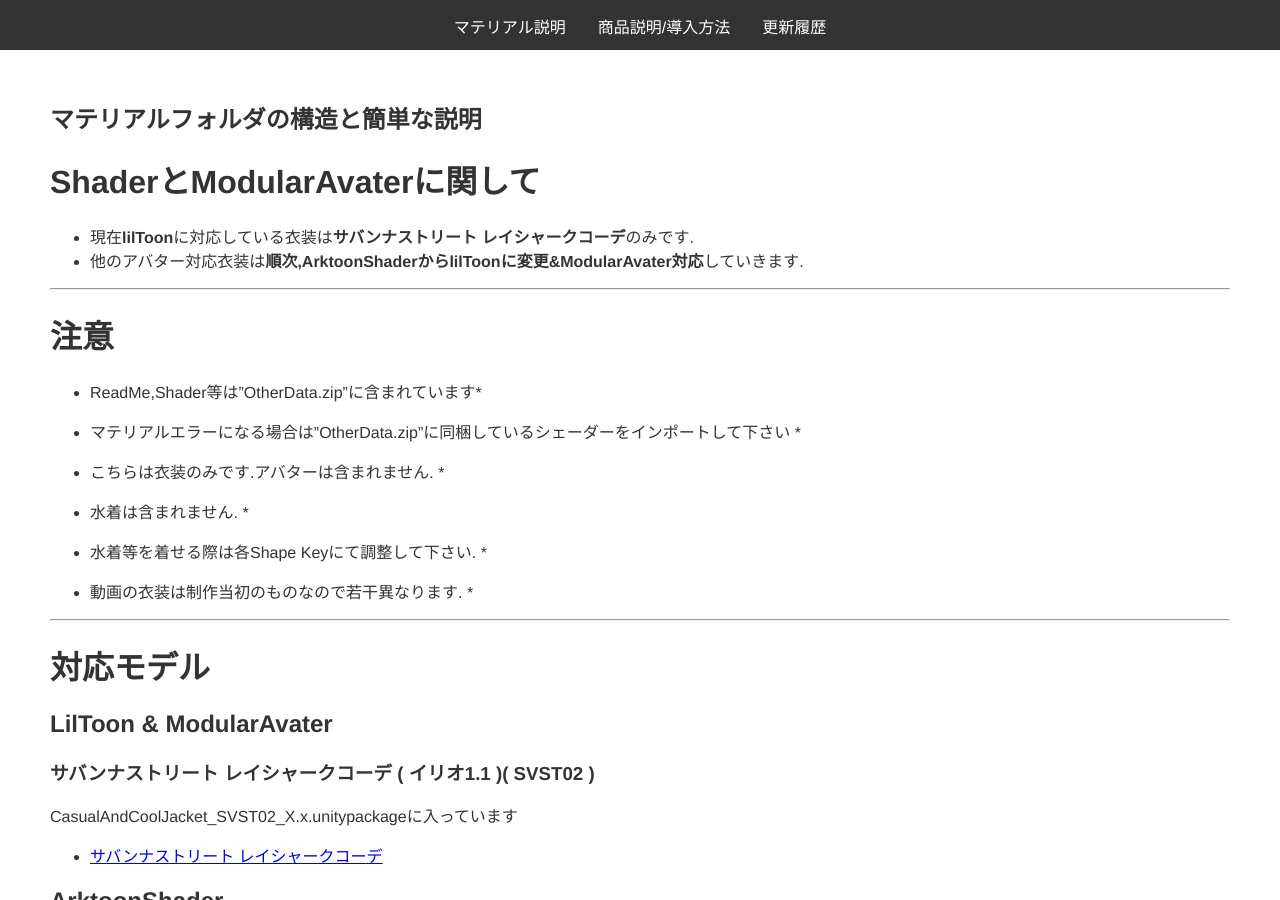
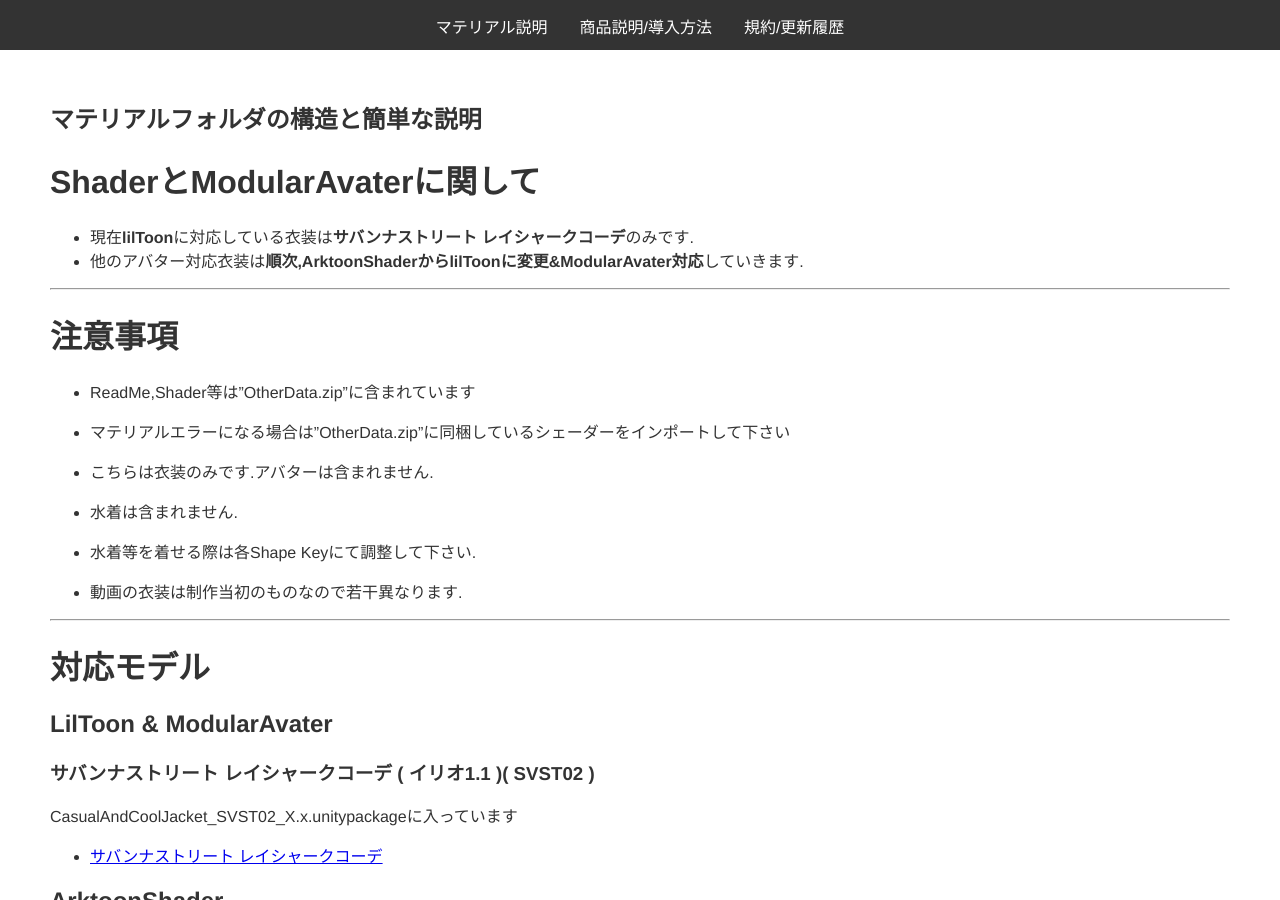
Before and after one commit to KLJP01/CasualAndCoolJacketManual, a Jekyll site: the page built from getting-started.md, in a window 1280 px wide and 900 px high. Built offline with Jekyll 4.4.1, drawn with Linux system fonts in a browser that asks for light colours; our own code applies the rules of GitHub Pages for plain Markdown files; some of the changed text lies outside the part shown.

Commit message:
:bug: Fix

```diff
--- a/CSS/style.css
+++ b/CSS/style.css
@@ -12,7 +12,7 @@ body {
 /* ------------------------
 ◆ main
 ---------------------------*/
-main{
+main {
     margin: 50px;
 }
 /* ------------------------
--- a/_includes/doc_nav.html
+++ b/_includes/doc_nav.html
@@ -1,5 +1,5 @@
 <ul>
-    <li class="{% if title == 'サンプル' %}active{% endif %}"><a href={{ /index.html" | relative_url }}>マテリアル説明</a></li>
+    <li><a href={{ "/index.html" | relative_url }}>マテリアル説明</a></li>
     <li><a href={{ "/getting-started.html" | relative_url }}>商品説明/導入方法</a></li>
-    <li><a href={{ "/history.html" | relative_url }}>更新履歴</a></li>
+    <li><a href={{ "/history.html" | relative_url }}>規約/更新履歴</a></li>
 </ul>
--- a/getting-started.md
+++ b/getting-started.md
@@ -9,18 +9,18 @@ layout: default
 
 ---
 
-# 注意
-* ReadMe,Shader等は"OtherData.zip"に含まれています*
+# 注意事項
+* ReadMe,Shader等は"OtherData.zip"に含まれています
 
-* マテリアルエラーになる場合は"OtherData.zip"に同梱しているシェーダーをインポートして下さい *
+* マテリアルエラーになる場合は"OtherData.zip"に同梱しているシェーダーをインポートして下さい
 
-* こちらは衣装のみです.アバターは含まれません. *
+* こちらは衣装のみです.アバターは含まれません.
 
-* 水着は含まれません. *
+* 水着は含まれません.
 
-* 水着等を着せる際は各Shape Keyにて調整して下さい. *
+* 水着等を着せる際は各Shape Keyにて調整して下さい.
 
-* 動画の衣装は制作当初のものなので若干異なります. *
+* 動画の衣装は制作当初のものなので若干異なります.
 
 ---
 
@@ -73,7 +73,7 @@ ModularAvater対応版衣装はModularAvaterをご利用ください.
 
 # 組み合わせにお勧めの衣装
  - [【白星アバター向け着せ替え衣装】水着／ビキニ（VRChat用）] ( https://booth.pm/ja/items/1733108 )
-* かすたちゃんの場合はY Positionを-0.0323にする *
+  **かすたちゃんの場合はY Positionを-0.0323にする**
 
  - [ 【こまどアバター対応】みずぎコレクション ]( https://sugary-boutique.booth.pm/items/3057397 )
 
@@ -101,8 +101,8 @@ ModularAvater対応版衣装はModularAvaterをご利用ください.
    **その場合は,別途同梱しているシェーダーを上書きインポートするか,先にアバターをインポートしておいてください.**
    **シェーダーが正しく反映されない場合は,"OtherData.zip"に含まれるシェーダーをインポートしてください.**
 2. SceneにCustaChanのPrefabと**KL_SHOP > CusualAndCoolJacket > Prefab > CustaChan**内にあるPrefabを,必要であればMaterialフォルダ内のマテリアルを好きな組み合わせで適用してください.
-3. アバターとジャケットで右クリック → Unpack Prefab
-4. CustaChanのRootNode配下にある"Hoodie","HoodleCap"を削除,または非表示にする.BodyもFullBodyのテクスチャに変更.シェイプキーで肩など隠している場合は表示させましょう.
+3. アバターとジャケットで右クリック → **Unpack Prefab**
+4. CustaChanのRootNode配下にある **"Hoodie","HoodleCap"を削除,または非表示** にする.BodyもFullBodyのテクスチャに変更.シェイプキーで肩など隠している場合は表示させましょう.
 5. (Auto Dresserを使わない場合) ウェアのボーンをそれぞれ,アバターの同名ボーンの中に移動させる.(指のボーンにはウェイトが乗ってないので入れ子にしなくて大丈夫です)
    (Auto Dresserを使う場合) **予め"Auto Dresser"をインポートしておいてください.** UnpackしたウェアのInspectorにて"Auto Dresser"をAdd Componentから追加します."Auto Dresser"の"Cloth HipBone"にUnpackしたウェア,"Body Object"にCustaChanをDDし,"Dressing On"で完了です.
 
```
Also changed, not shown: other parts of getting-started.md (+0 -6 lines), history.md (+5 -0 lines).
